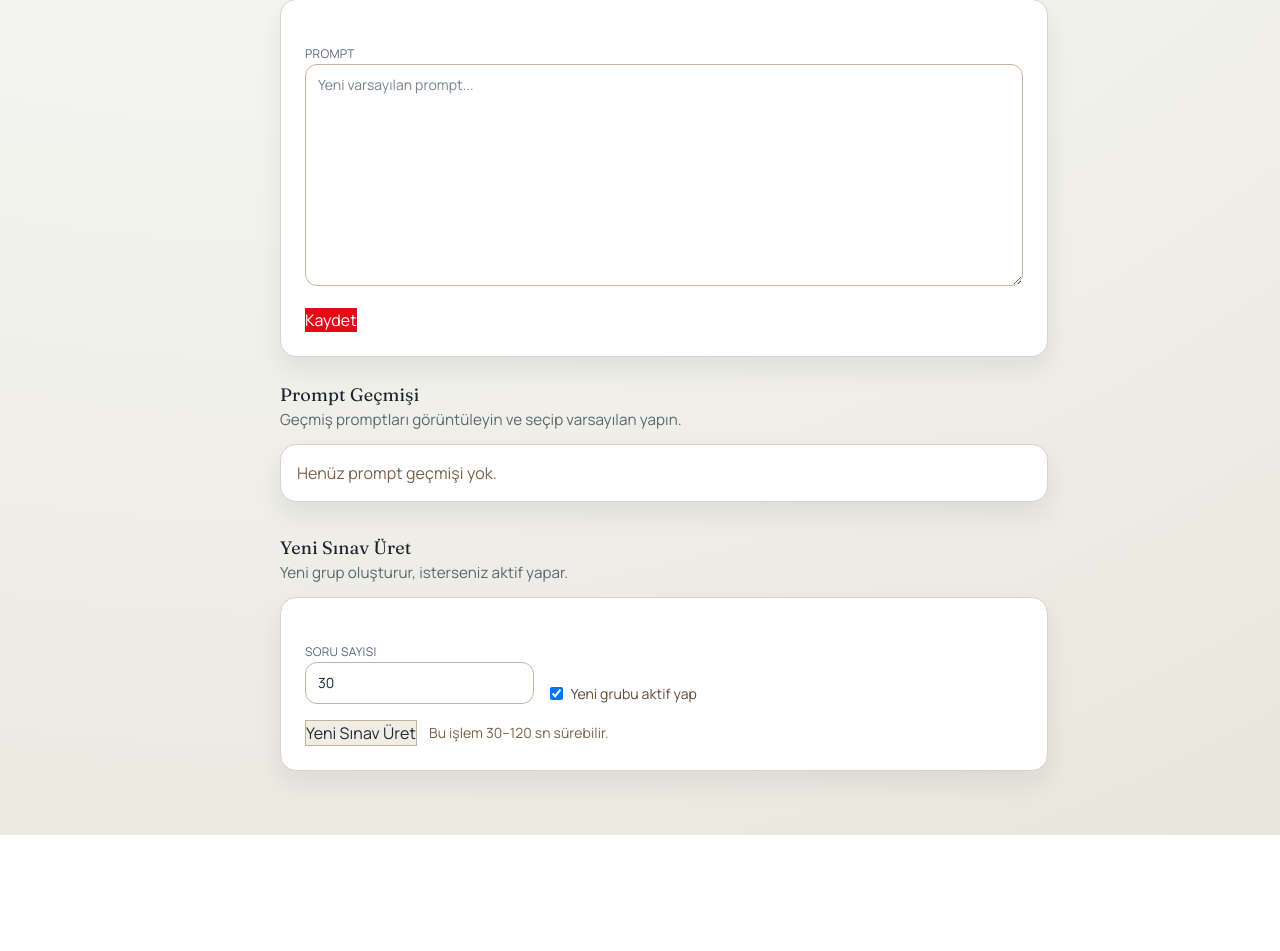
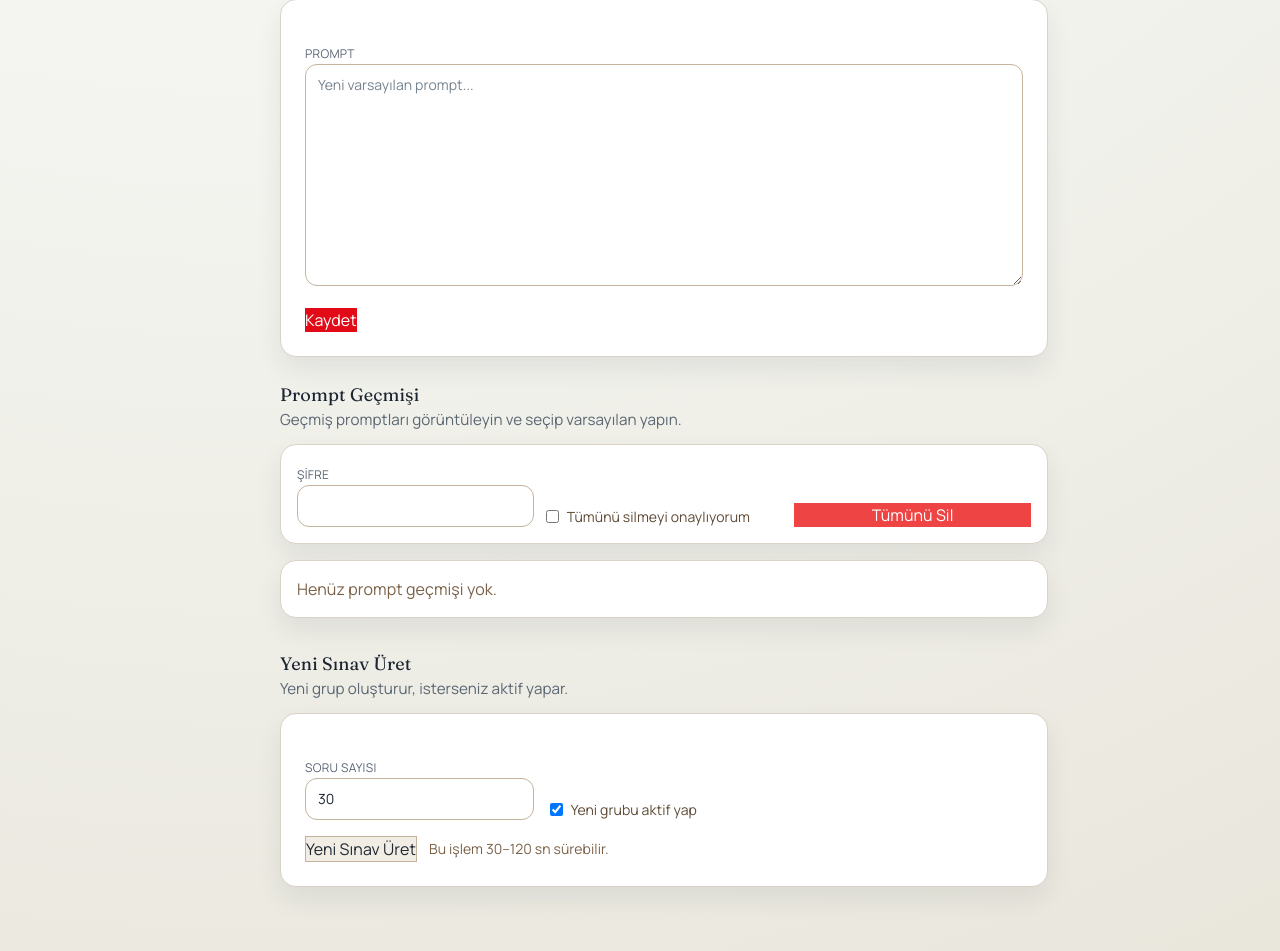
Before and after one commit to slymn80/kurs-takip, a Flask app: page /admin/placement-management in a window 1280 px wide. Shown: the part 1122-2073 px from the top of the page. Before the commit the page ends 1957 px from the top, so only its background shows below. Run offline with Flask 3, Linux system fonts and the light colour scheme; the visitor is signed in with stand-in values (Sample User, id 1); data that the repository does not hold is empty; parts of the project's set-up code (start-up, migrations or seed data) failed here and were passed over.

Commit message:
Improve prompt history controls and placement landing safety

```diff
--- a/app/blueprints/admin/routes.py
+++ b/app/blueprints/admin/routes.py
@@ -460,6 +460,14 @@ def placement_management():
         except Exception:
             generation_status = {"state": "unknown", "message": raw_status}
     prompt_history = PlacementPromptHistory.query.order_by(PlacementPromptHistory.created_at.desc()).limit(50).all()
+    prompt_history_view = []
+    for idx, item in enumerate(prompt_history):
+        prompt_history_view.append({
+            "id": item.id,
+            "created_at": item.created_at,
+            "prompt_text": item.prompt_text,
+            "is_active": idx == 0
+        })
     active_group = settings.get("placement_active_group", "")
     selected_group = group_filter or active_group
     query = PlacementQuestion.query.filter(PlacementQuestion.is_active.is_(True))
@@ -511,7 +519,7 @@ def placement_management():
     return render_template(
         "admin/placement_management.html",
         settings=settings,
-        prompt_history=prompt_history,
+        prompt_history=prompt_history_view,
         items=view_items,
         groups=groups,
         selected_group=selected_group,
@@ -543,6 +551,50 @@ def placement_prompt_use(history_id):
     db.session.add(AuditLog(actor_user_id=current_user.id, action="update", entity_type="placement_prompt", entity_id=item.id))
     db.session.commit()
     flash("Prompt güncellendi.", "success")
+    return redirect(url_for("admin.placement_management"))
+
+
+@admin_bp.route("/placement-prompt/<int:history_id>/delete", methods=["POST"])
+@login_required
+@require_roles("admin")
+def placement_prompt_delete(history_id):
+    item = PlacementPromptHistory.query.get_or_404(history_id)
+    db.session.delete(item)
+    db.session.add(AuditLog(
+        actor_user_id=current_user.id,
+        action="delete",
+        entity_type="placement_prompt",
+        entity_id=item.id
+    ))
+    db.session.commit()
+    flash("Prompt geçmiş kaydı silindi.", "success")
+    return redirect(url_for("admin.placement_management"))
+
+
+@admin_bp.route("/placement-prompt/delete-all", methods=["POST"])
+@login_required
+@require_roles("admin")
+def placement_prompt_delete_all():
+    password = request.form.get("password", "")
+    confirm = request.form.get("confirm", "")
+    if not bcrypt.check_password_hash(current_user.password_hash, password):
+        flash("Şifre hatalı.", "error")
+        return redirect(url_for("admin.placement_management"))
+    if confirm != "yes":
+        flash("Toplu silme için onay kutusunu işaretleyin.", "error")
+        return redirect(url_for("admin.placement_management"))
+
+    count = PlacementPromptHistory.query.count()
+    PlacementPromptHistory.query.delete()
+    db.session.add(AuditLog(
+        actor_user_id=current_user.id,
+        action="delete",
+        entity_type="placement_prompt",
+        entity_id=0,
+        after_json=serialize_json({"deleted_count": count})
+    ))
+    db.session.commit()
+    flash("Tüm prompt geçmişi silindi.", "success")
     return redirect(url_for("admin.placement_management"))
 
 
--- a/app/templates/admin/placement_management.html
+++ b/app/templates/admin/placement_management.html
@@ -9,7 +9,11 @@
 </div>
 
 {% if generation_status %}
-<div class="rounded-xl border border-rose-200 bg-rose-50 text-rose-700 p-4 mb-6">
+{% set status_classes = "border-rose-200 bg-rose-50 text-rose-700" %}
+{% if generation_status.state == "success" %}
+  {% set status_classes = "border-emerald-200 bg-emerald-50 text-emerald-700" %}
+{% endif %}
+<div class="rounded-xl border {{ status_classes }} p-4 mb-6">
   <div class="font-semibold">Soru Üretimi Durumu</div>
   <div class="text-sm mt-1">{{ generation_status.message }}</div>
   {% if generation_status.updated_at %}
@@ -201,15 +205,45 @@
   </div>
 </div>
 
+<form method="post" action="{{ url_for('admin.placement_prompt_delete_all') }}" class="card p-4 max-w-3xl mb-4" onsubmit="return confirm('Tüm prompt geçmişi silinsin mi?');">
+  <input type="hidden" name="csrf_token" value="{{ csrf_token() }}">
+  <div class="form-grid md:grid-cols-3">
+    <div>
+      <label class="label">Şifre</label>
+      <input type="password" name="password" class="input" required>
+    </div>
+    <div class="flex items-end">
+      <label class="flex items-center gap-2 text-sm text-ink-600">
+        <input type="checkbox" name="confirm" value="yes" class="checkbox">
+        Tümünü silmeyi onaylıyorum
+      </label>
+    </div>
+    <div class="flex items-end">
+      <button class="btn-danger w-full">Tümünü Sil</button>
+    </div>
+  </div>
+</form>
+
 <div class="space-y-3 max-w-3xl">
   {% for item in prompt_history %}
-    <div class="card p-4">
-      <div class="text-xs uppercase tracking-wide text-ink-400">{{ item.created_at }}</div>
+    <div class="card p-4 {% if item.is_active %}border border-emerald-200 bg-emerald-50{% endif %}">
+      <div class="flex items-center justify-between">
+        <div class="text-xs uppercase tracking-wide text-ink-400">{{ item.created_at }}</div>
+        {% if item.is_active %}
+          <span class="text-xs font-semibold text-emerald-700 bg-emerald-100 px-2 py-1 rounded-full">Aktif Prompt</span>
+        {% endif %}
+      </div>
       <div class="mt-2 text-sm text-ink-700 whitespace-pre-wrap">{{ item.prompt_text }}</div>
-      <form method="post" action="{{ url_for('admin.placement_prompt_use', history_id=item.id) }}" class="mt-3">
-        <input type="hidden" name="csrf_token" value="{{ csrf_token() }}">
-        <button class="btn-secondary btn-sm">Bunu Varsayılan Yap</button>
-      </form>
+      <div class="mt-3 flex items-center gap-2">
+        <form method="post" action="{{ url_for('admin.placement_prompt_use', history_id=item.id) }}">
+          <input type="hidden" name="csrf_token" value="{{ csrf_token() }}">
+          <button class="btn-secondary btn-sm">Bunu Varsayılan Yap</button>
+        </form>
+        <form method="post" action="{{ url_for('admin.placement_prompt_delete', history_id=item.id) }}" onsubmit="return confirm('Bu prompt geçmiş kaydı silinsin mi?');">
+          <input type="hidden" name="csrf_token" value="{{ csrf_token() }}">
+          <button class="btn-danger btn-sm">Sil</button>
+        </form>
+      </div>
     </div>
   {% else %}
     <div class="card p-4 text-ink-500">Henüz prompt geçmişi yok.</div>
--- a/app/templates/placement/landing.html
+++ b/app/templates/placement/landing.html
@@ -58,7 +58,7 @@
           <tbody>
             {% for t in tests %}
               <tr>
-                <td data-local-time="{{ t.completed_at.isoformat() }}Z">{{ t.completed_at.date() if t.completed_at else '-' }}</td>
+        <td {% if t.completed_at %}data-local-time="{{ t.completed_at.isoformat() }}Z"{% endif %}>{{ t.completed_at.date() if t.completed_at else '-' }}</td>
                 <td>%{{ t.score_percent }}</td>
                 <td>{{ t.level or '-' }}</td>
                 <td><a class="btn-ghost btn-sm" href="{{ url_for('placement.result', test_id=t.id) }}">Detay</a></td>
```
